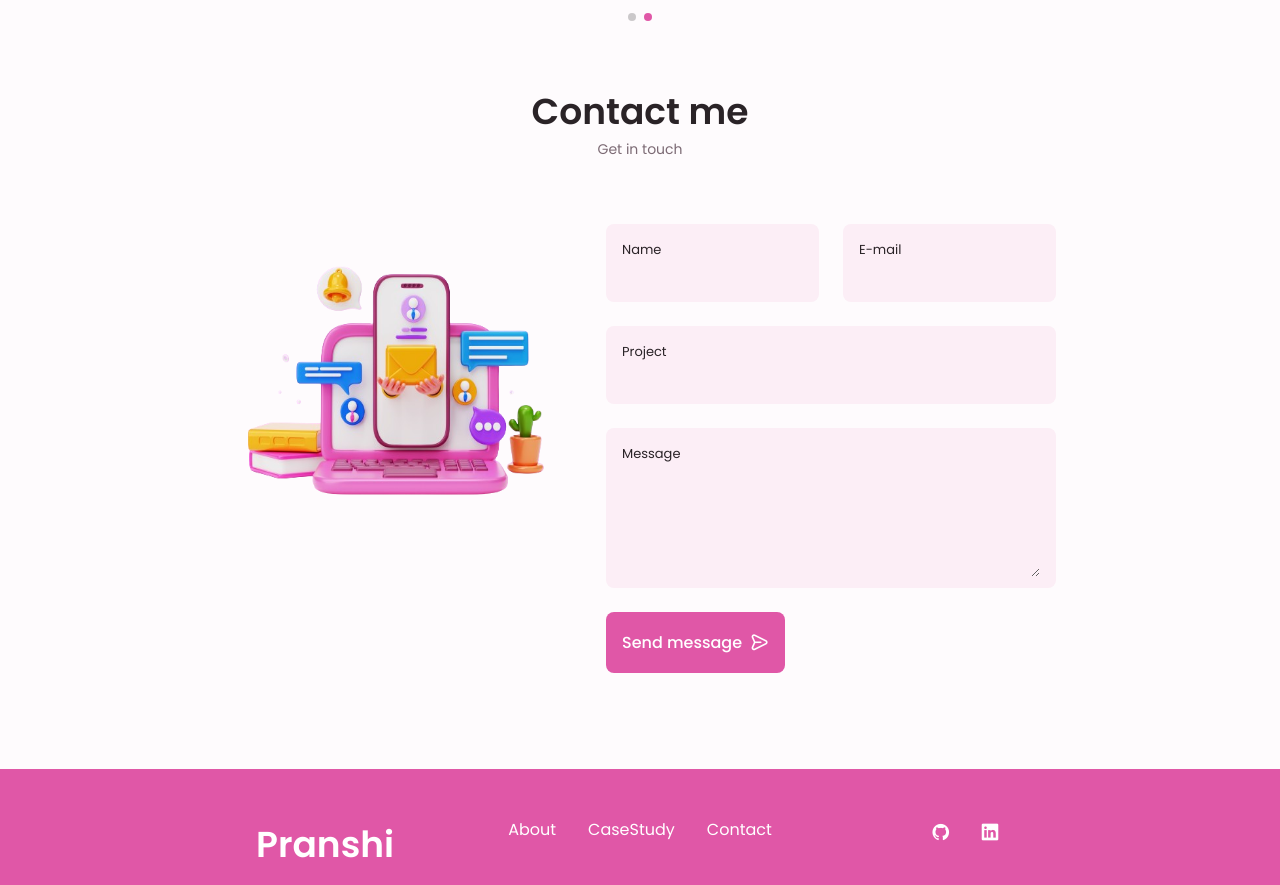
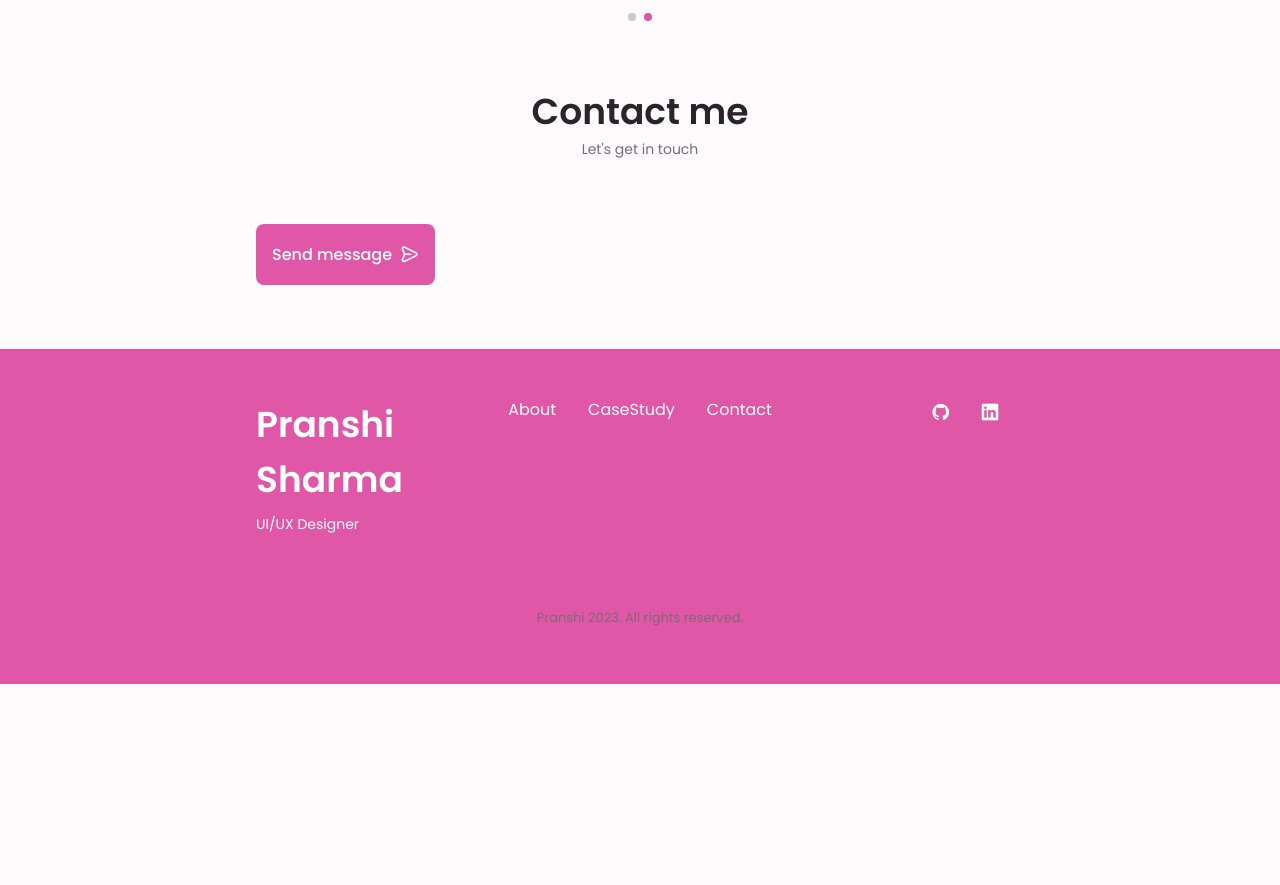
Before and after one commit to pranshii/PranshiPortfolio, a plain HTML site: page index.html in a window 1280 px wide. Shown: the part 1915-2800 px from the top of the page. After the commit the page ends 2647 px from the top, so only its background shows below. Drawn offline with nearby package versions, Linux system fonts and the light colour scheme.

Commit message:
Update index.html

```diff
--- a/index.html
+++ b/index.html
@@ -223,49 +223,19 @@
 
 
           <!----------------- CONTACT ME ----------------->
+
 <section class="contact section" id="contact">
     <h2 class="section__title">Contact me</h2>
-            <span class="section__subtitle">Get in touch</span>
+    <span class="section__subtitle">Let's get in touch</span>
 
     <div class="contact__container container grid">
-                <div>
-
-                <div class="contact__information">
-                    <img src="assets/img/Connect.png" alt="" class="contact__img">
-                    <div>
-
-                <form action="" class="contact__form grid">
-                    <div class="contact__inputs grid">
-                        <div class="contact__content">
-                            <label for="" class="contact__label">Name</label>
-                            <input type="text" class="contact__input">
-                        </div>
-
-                        <div class="contact__content">
-                            <label for="" class="contact__label">E-mail</label>
-                            <input type="email" class="contact__input">
-                        </div>
-                    </div>
-
-                    <div class="contact__content">
-                        <label for="" class="contact__label">Project</label>
-                        <input type="text" class="contact__input">
-                    </div>
-
-                    <div class="contact__content">
-                        <label for="" class="contact__label">Message</label>
-                        <textarea name="" id="" cols="0" rows="4" class="contact__input"></textarea>
-                    </div>
-
-                    <div>
+        <div class="contact__button-container">
             <a href="mailto:sharmapranshi006@gmail.com" class="button button--flex">
                 Send message
                 <i class="uil uil-message button__icon"></i>
             </a>
         </div>
-                </form>
     </div>
-
 </section>
 </main>
 
```
Lines whose indentation alone changed are shown as unchanged.
